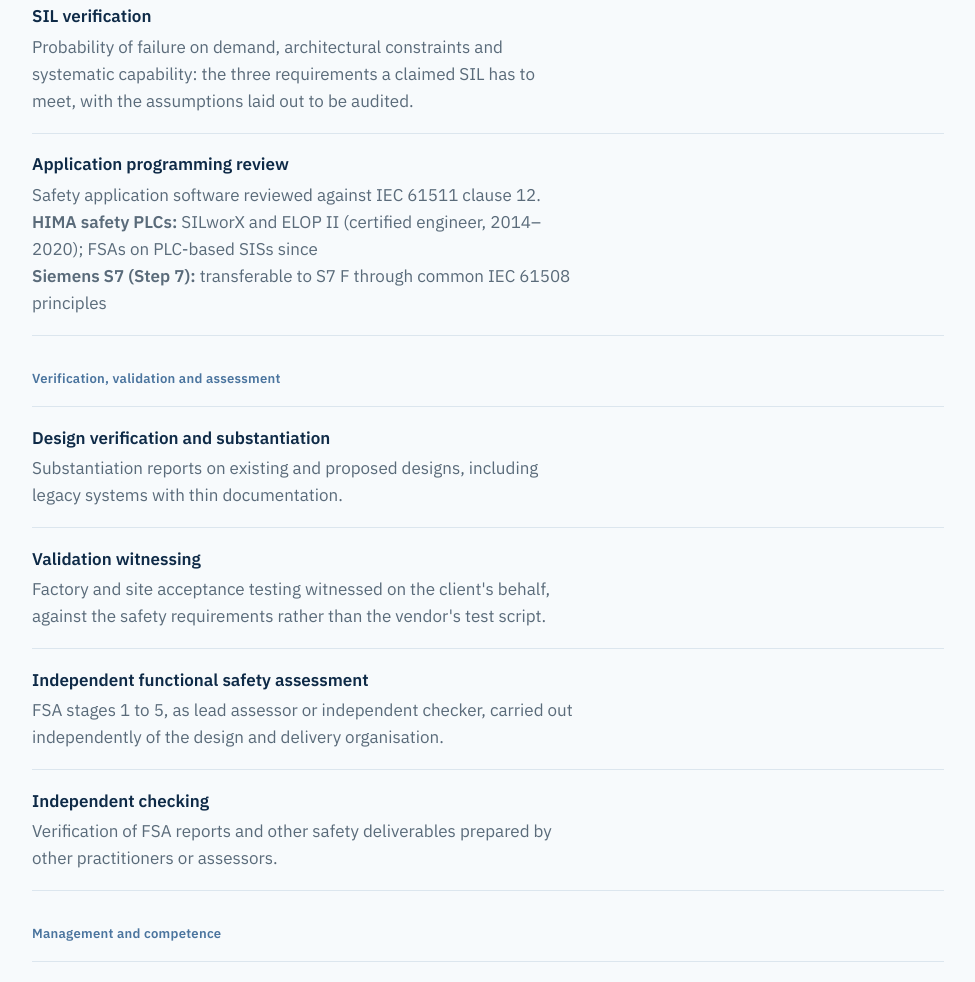
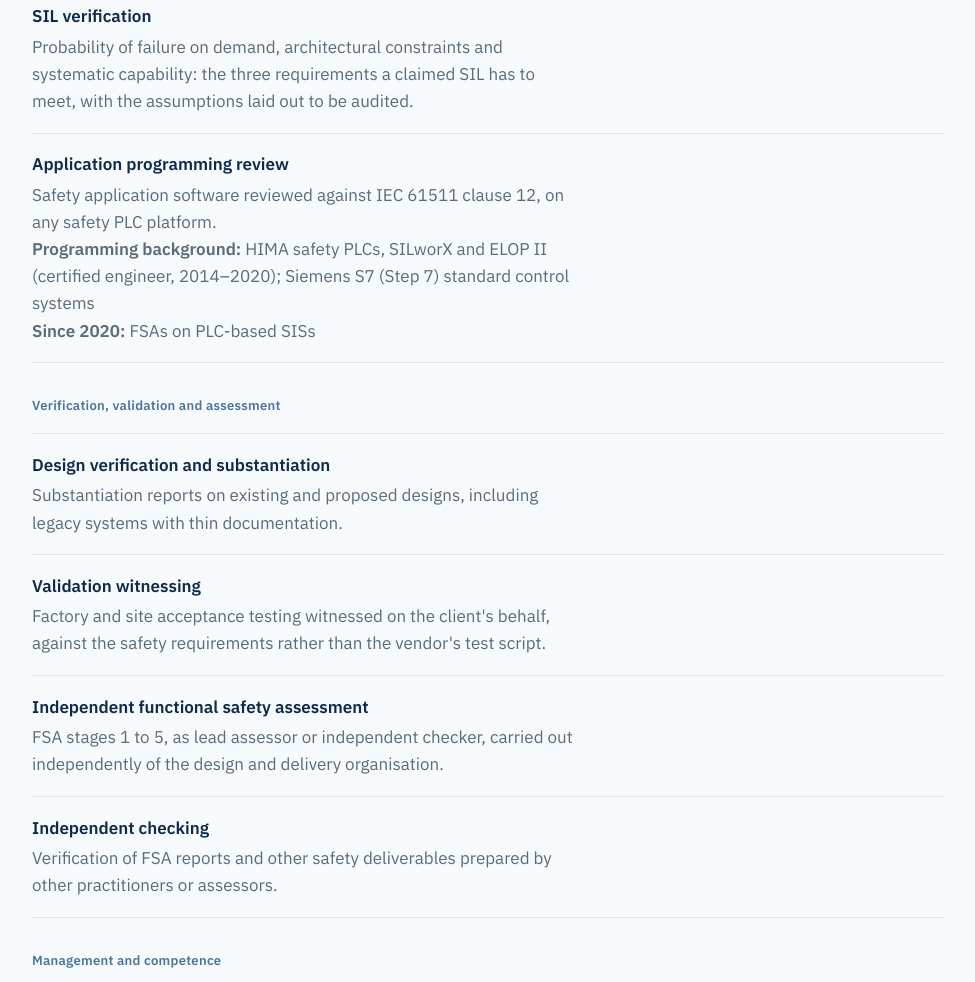
Before and after one commit to 1oo2Limited/1oo2-site, a plain HTML site: page index.html in a window 1280 px wide. Shown: the part 1445-2427 px from the top of the page, without its empty margins (152-1127 px from the left). Drawn offline with Linux system fonts and the light colour scheme.

Commit message:
Application programming review: reword platforms

```diff
--- a/index.html
+++ b/index.html
@@ -179,7 +179,7 @@
         <div><dt>SIL verification</dt>
           <dd>Probability of failure on demand, architectural constraints and systematic capability: the three requirements a claimed SIL has to meet, with the assumptions laid out to be audited.</dd></div>
         <div><dt>Application programming review</dt>
-          <dd>Safety application software reviewed against IEC 61511 clause 12. <br><strong>HIMA safety PLCs:</strong> SILworX and ELOP II (certified engineer, 2014–2020); FSAs on PLC-based SISs since<br><strong>Siemens S7 (Step 7):</strong> transferable to S7 F through common IEC 61508 principles</dd></div>
+          <dd>Safety application software reviewed against IEC 61511 clause 12, on any safety PLC platform. <br><strong>Programming background:</strong> HIMA safety PLCs, SILworX and ELOP II (certified engineer, 2014–2020); Siemens S7 (Step 7) standard control systems<br><strong>Since 2020:</strong> FSAs on PLC-based SISs</dd></div>
       </dl>
 
       <p class="svcgroup">Verification, validation and assessment</p>
```
